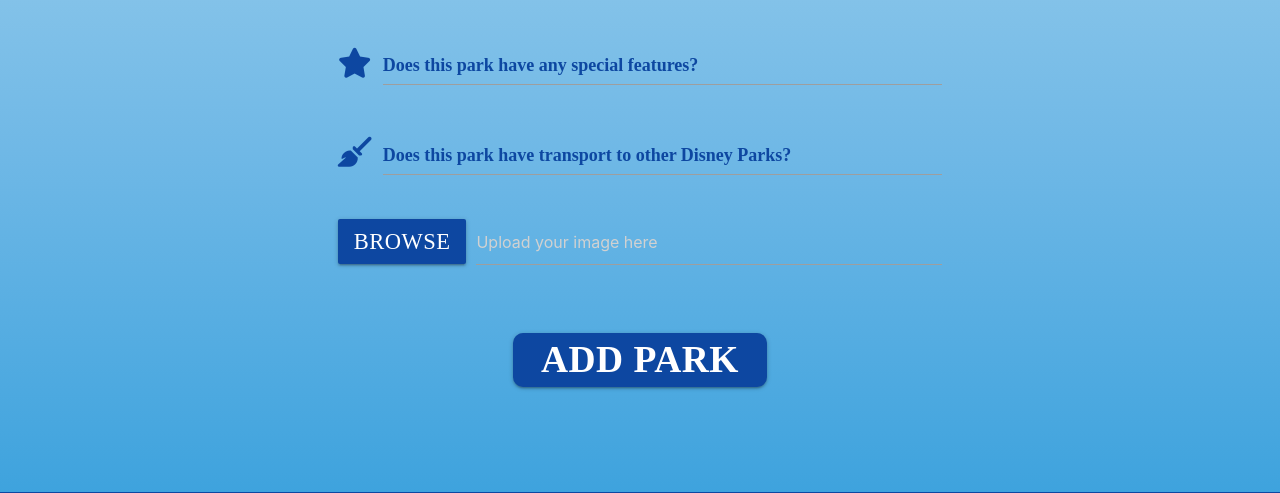
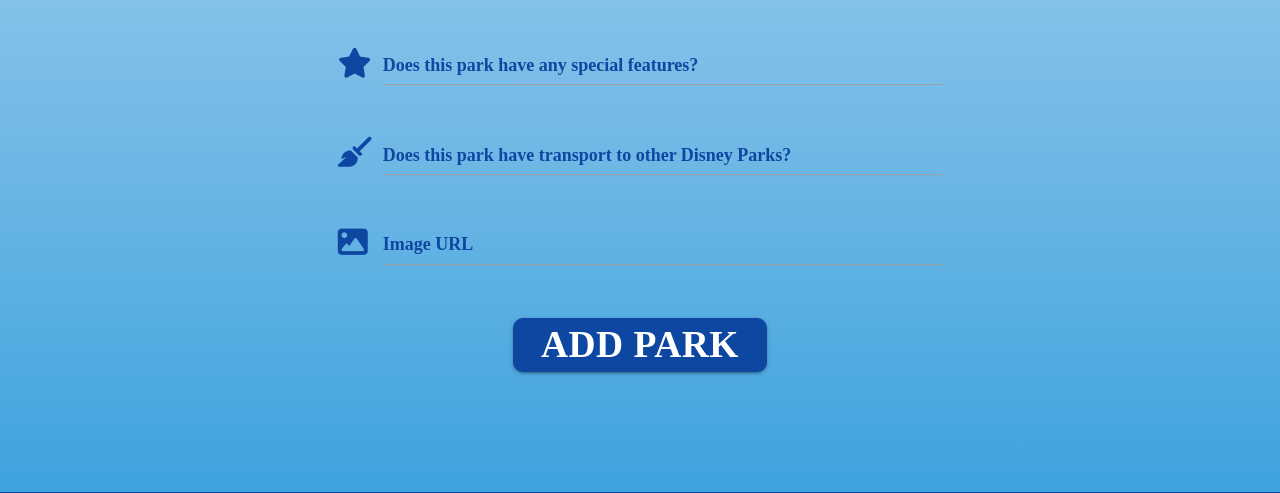
Before and after one commit to veebee4/mousepediadb, a Flask app: page /add_park in a window 1280 px wide. Shown: the part 937-1430 px from the top of the page. Run offline with Flask 2, Linux system fonts and the light colour scheme; some libraries are stand-ins or nearby versions; some web fonts are replaced.

Commit message:
Add image url field to add_park form and display on frontend

```diff
--- a/mousepediadb/models.py
+++ b/mousepediadb/models.py
@@ -57,6 +57,7 @@ class Park(db.Model):
     entertainment = db.Column(db.Text, nullable=False)
     special_features = db.Column(db.Text, nullable=False)
     transport_between_parks = db.Column(db.Text, nullable=False)
+    image_url = db.Column(db.String(255), nullable=True)
 
     def __repr__(self):
         # returns chosen fields from the above schema
--- a/mousepediadb/routes.py
+++ b/mousepediadb/routes.py
@@ -30,6 +30,7 @@ def add_park():
         entertainment = request.form.get("entertainment")
         special_features = request.form.get("special_features")
         transport_between_parks = request.form.get("transport_between_parks")
+        image_url = request.form.get("image_url")
 
         park = Park(
             park_name=park_name,
@@ -42,7 +43,8 @@ def add_park():
             num_rides=num_rides,
             entertainment=entertainment,
             special_features=special_features,
-            transport_between_parks=transport_between_parks
+            transport_between_parks=transport_between_parks,
+            image_url=image_url,
         )
         db.session.add(park)
         db.session.commit()
--- a/mousepediadb/templates/add_park.html
+++ b/mousepediadb/templates/add_park.html
@@ -93,16 +93,13 @@
                     <label for="transport_between_parks">Does this park have transport to other Disney Parks?</label>
                 </div>
             </div>
-            <!-- add image to database entry -->
-            <div class="file-field input-field">
-                <div class="btn file-upload-btn blue darken-4">
-                  <span>Browse</span>
-                  <input type="file">
-                </div>
-                <div class="file-path-wrapper">
-                  <input class="file-path validate" type="text" placeholder="Upload your image here">
-                </div>
-              </div>
+            <!-- add image from URL to database entry -->
+            <div class="row">
+                <div class="input-field col s12">
+                    <i class="fa-solid fa-image blue-text text-darken-4 prefix"></i>
+                    <input type="text" name="image_url" id="image_url">
+                    <label for="image_url">Image URL</label>
+            <!-- Submit button for form -->
             <div class="row">
                 <div class="col s12 center-align">
                     <button class="btn-large blue darken-4 submit-button" type="submit" name="action">
--- a/mousepediadb/templates/parks.html
+++ b/mousepediadb/templates/parks.html
@@ -17,7 +17,7 @@
     <div class="col s12 m6 l3">
         <div class="card">
             <div class="card-image">
-              <img class="activator tooltipped" data-position="bottom" data-tooltip="Click Me!" src="https://placehold.co/400">
+              <img class="activator tooltipped" data-position="bottom" data-tooltip="Click Me!" src="{{ park.image_url }}" alt="{{ park.park_name }}">
             </div>
             <div class="card-content">
               <span class="card-title activator blue-text text-darken-4 center-align">{{ park.park_name }}</span>
```
